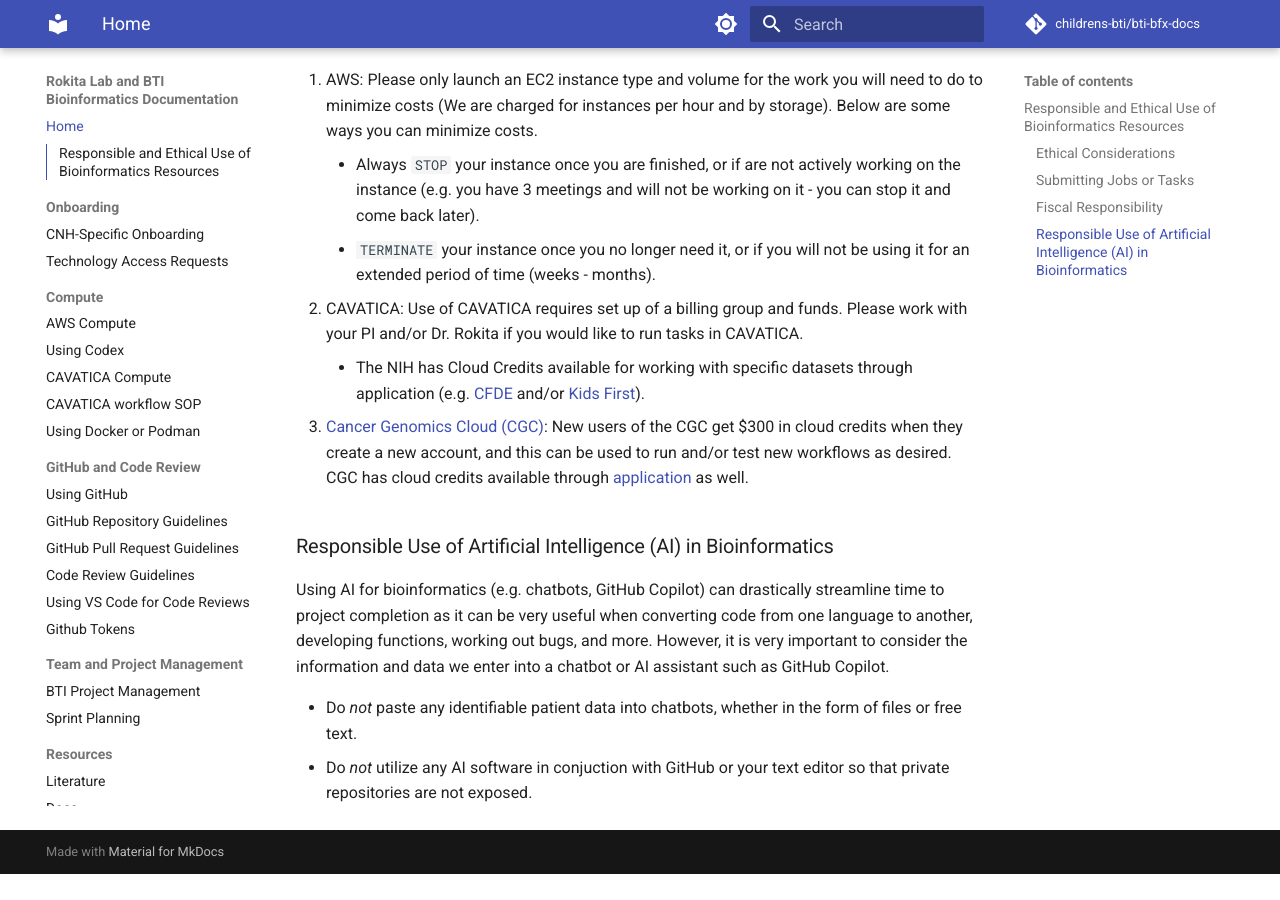
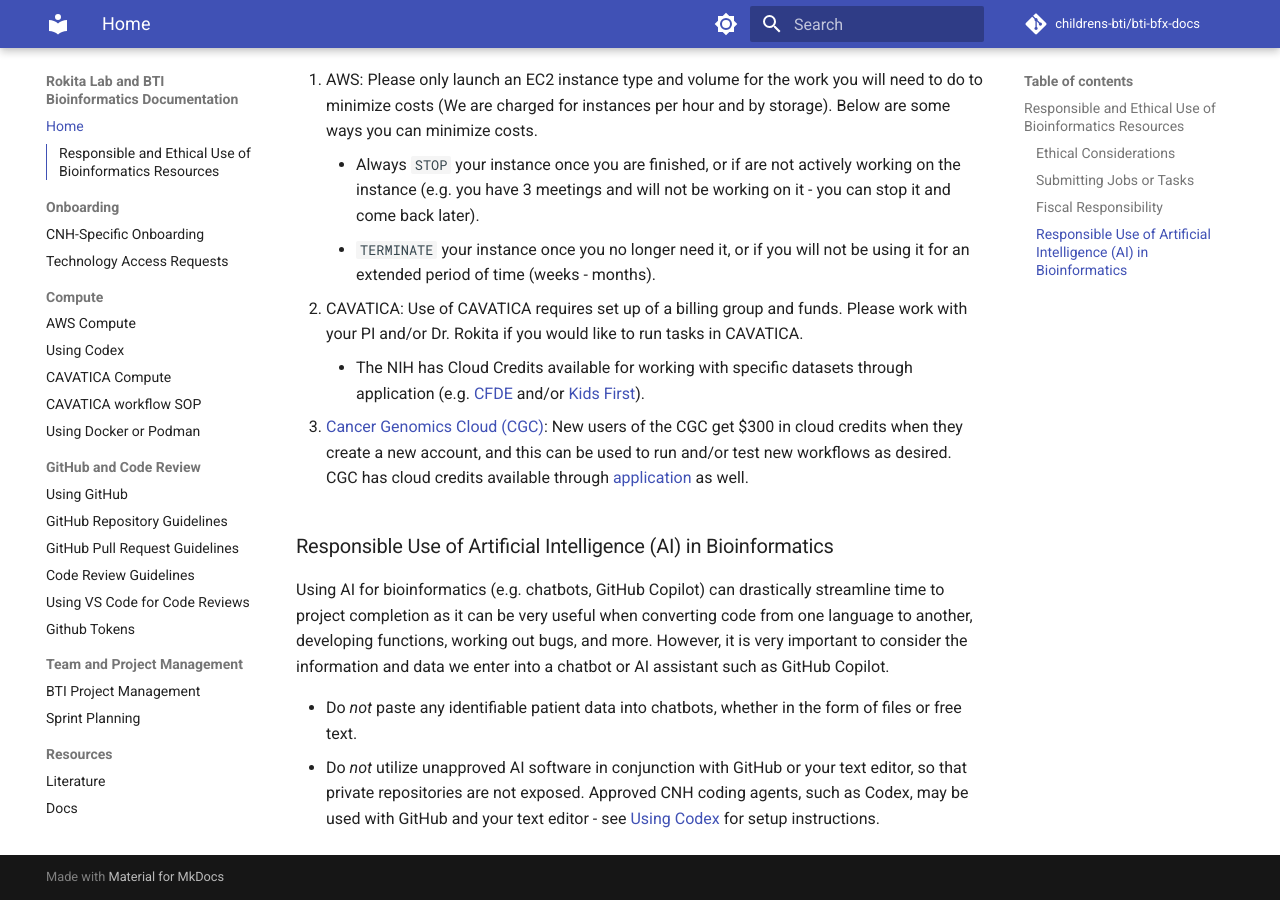
Before and after one commit to childrens-bti/bti-bfx-docs, an MkDocs documentation site: the page built from docs/index.md, in a window 1280 px wide and 900 px high, scrolled down 855 px. Built offline with MkDocs 1.6.1 and Material for MkDocs 9.7.7, drawn with Linux system fonts in a browser that asks for light colours; comment, search, counter and statistics services are not loaded; before the commit the page ends 1729 px from its top, so only the background shows below that.

Commit message:
Clarify that approved CNH coding agents are allowed
The blanket "no AI software with GitHub/your editor" guidance was
written before CNH had an approved coding agent. Carve out an
exception for approved agents like Codex and link to the setup
guide.

Co-Authored-By: Claude Sonnet 5 <noreply@anthropic.com>

```diff
--- a/docs/index.md
+++ b/docs/index.md
@@ -41,4 +41,4 @@ Using AI for bioinformatics (e.g. chatbots, GitHub Copilot) can drastically stre
 However, it is very important to consider the information and data we enter into a chatbot or AI assistant such as GitHub Copilot.
 
   - Do _not_ paste any identifiable patient data into chatbots, whether in the form of files or free text.
-  - Do _not_ utilize any AI software in conjuction with GitHub or your text editor so that private repositories are not exposed.
+  - Do _not_ utilize unapproved AI software in conjunction with GitHub or your text editor, so that private repositories are not exposed. Approved CNH coding agents, such as Codex, may be used with GitHub and your text editor - see [Using Codex](codex.md) for setup instructions.
```
